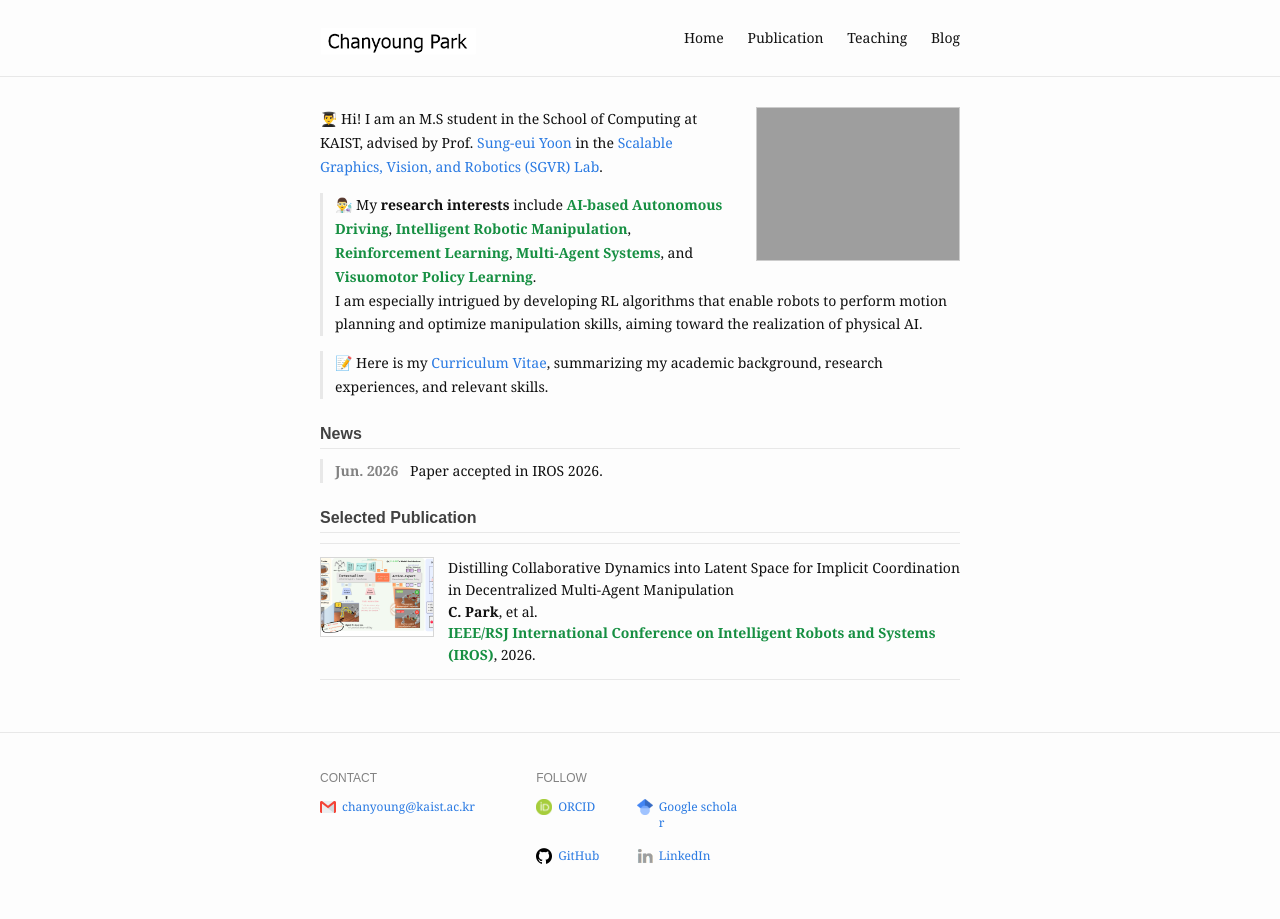
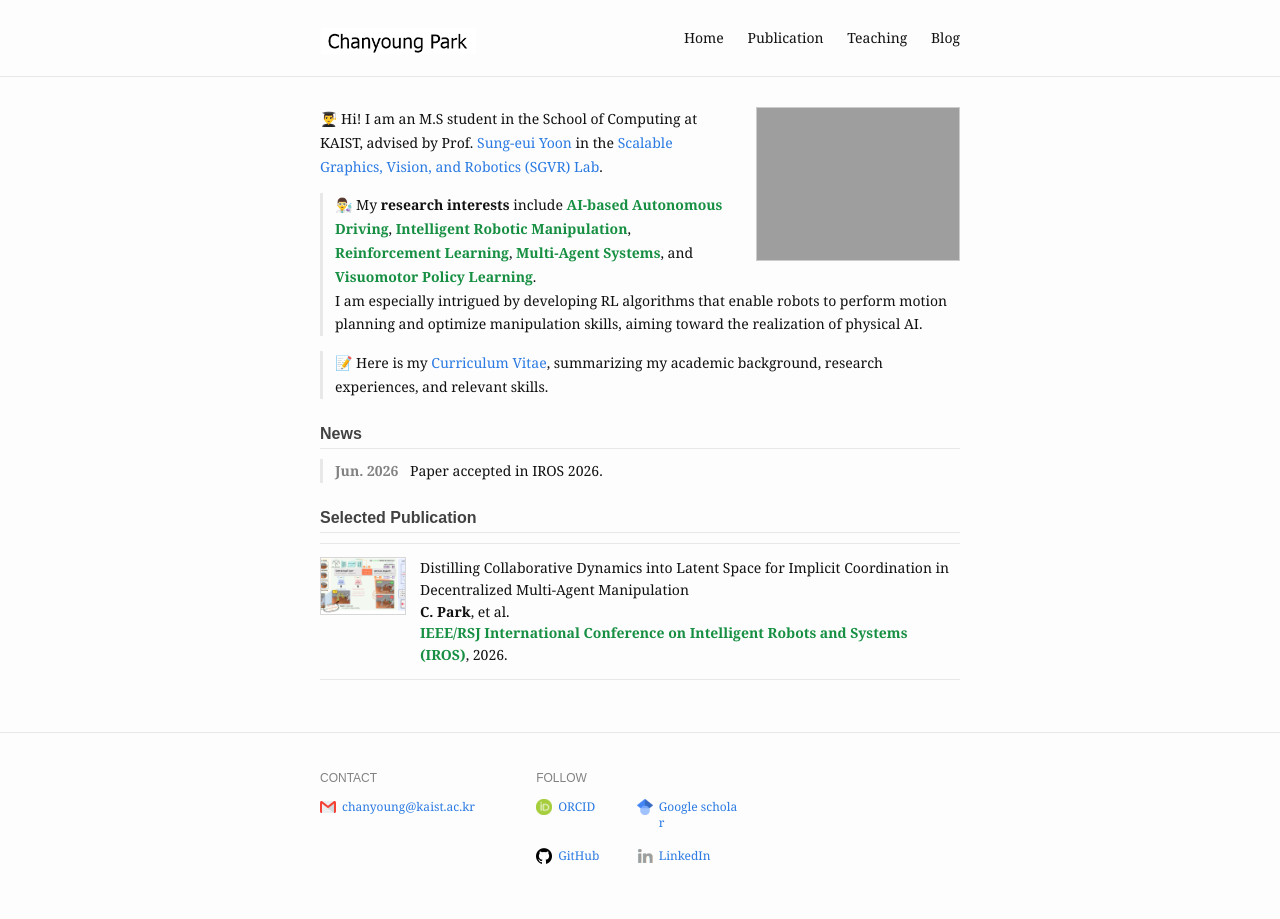
Before and after one commit to cosdeneb/cosdeneb.github.io, a Jekyll site: the page built from index.md, in a window 1280 px wide. Built offline with Jekyll 4.4.1, drawn with Linux system fonts in a browser that asks for light colours.

Commit message:
Reduce selected publication thumbnail size

```diff
--- a/_sass/_site.scss
+++ b/_sass/_site.scss
@@ -59,6 +59,13 @@
     border-bottom: 1px solid $grey-color-light;
     margin-bottom: 10px;
     padding-bottom: 3px;
+  }
+
+  .publication-thumb {
+    flex-basis: 84px;
+    width: 84px;
+    max-width: 84px;
+    height: 56px;
   }
 }
 
```
